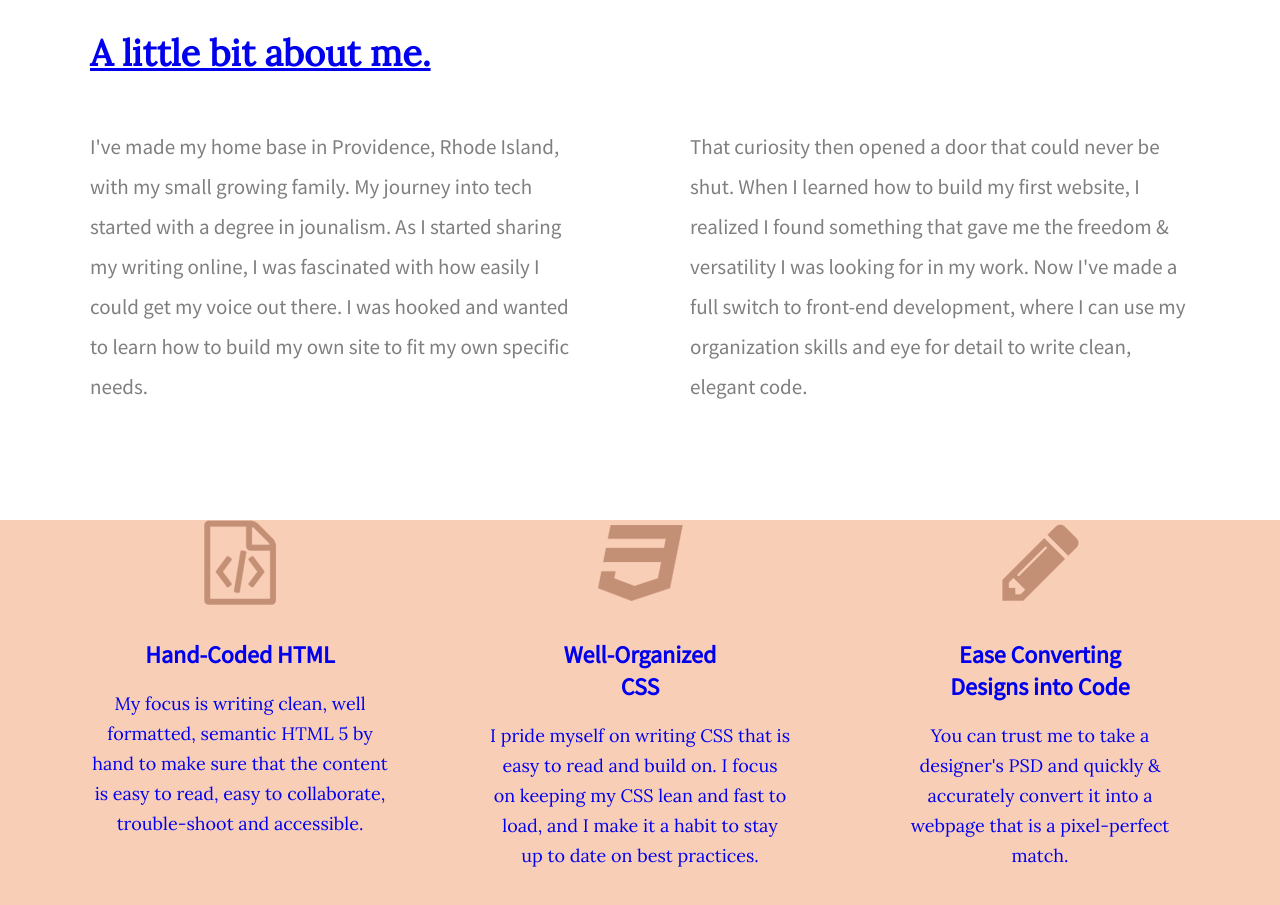
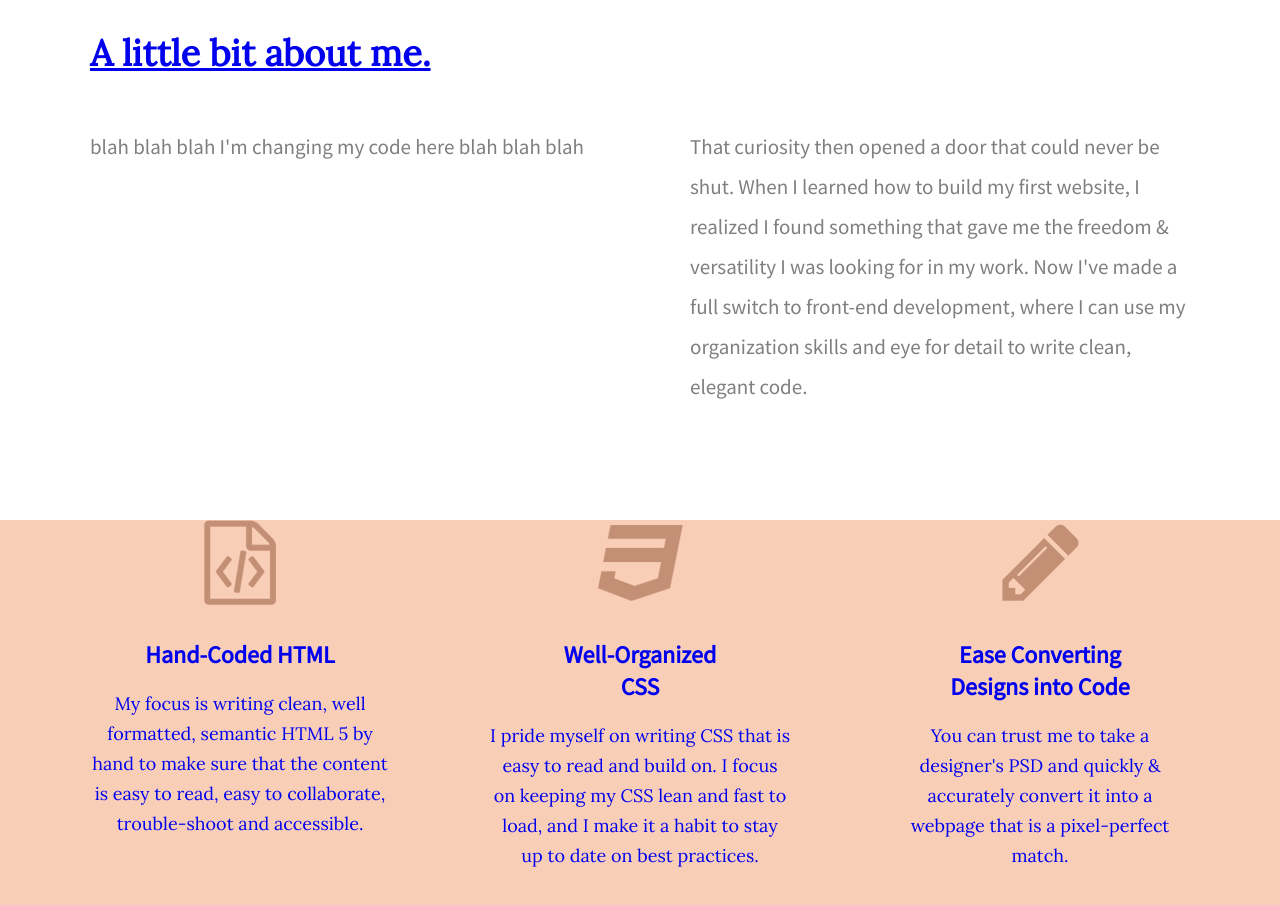
Before and after one commit to medusamills/105-project, a plain HTML site: page index.html in a window 1280 px wide. Shown: the part 880-1785 px from the top of the page. Drawn offline with Linux system fonts and the light colour scheme; files whose address does not match are found by name.

Commit message:
experiment

```diff
--- a/index.html
+++ b/index.html
@@ -32,7 +32,7 @@
                 <div class="full-width">
                     <h2>A little bit about me.</h2>
                     <div class="half-width">
-                        <p>I've made my home base in Providence, Rhode Island, with my small growing family. My journey into tech started with a degree in jounalism. As I started sharing my writing online, I was fascinated with how easily I could get my voice out there. I was hooked and wanted to learn how to build my own site to fit my own specific needs.</p>
+                        <p>blah blah blah I'm changing my code here blah blah blah</p>
                     </div>
                     <div class="half-width">
                         <p>That curiosity then opened a door that could never  be shut. When I learned how to build my first website, I realized I found something that gave me the freedom &amp; versatility I was looking for in my work. Now I've made a full switch to front-end development, where I can use my organization skills and eye for detail to write clean, elegant code.</p>
```
